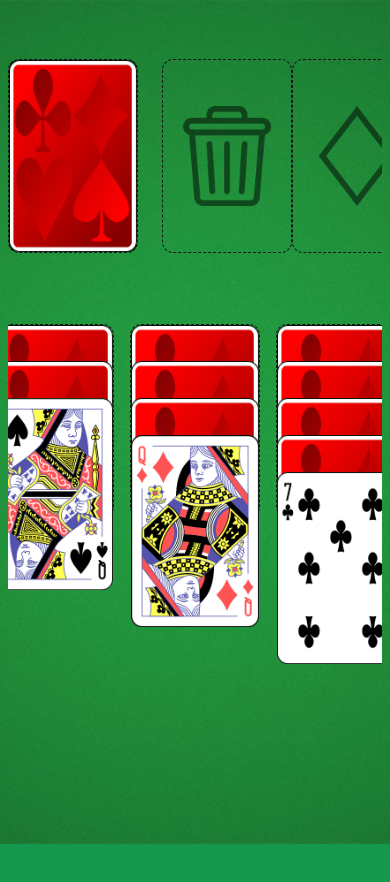
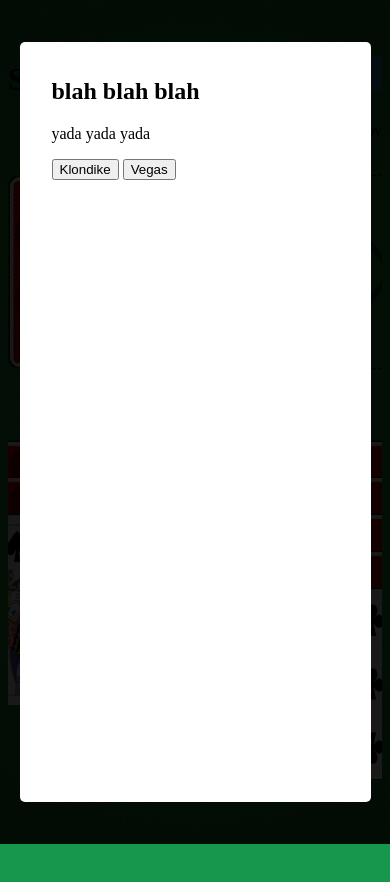
Before and after one commit to moe1011/CST8334-Solitare, a plain HTML site: page src/html/index.html in a window 390 px wide. Drawn offline with Linux system fonts and the light colour scheme.

Commit message:
Added header and modal

```diff
--- a/src/css/index.css
+++ b/src/css/index.css
@@ -96,3 +96,137 @@ ul {
 .fannedList li :last-child {
   height: 12rem;
 }
+
+
+
+
+/* Modal
+ * =============================== */
+.modal {
+  opacity: 0;
+  visibility: hidden;
+  position: fixed;
+  top: 0;
+  right: 0;
+  bottom: 0;
+  left: 0;
+  text-align: left;
+  background: rgba(0,0,0, .9);
+  transition: opacity .50s ease-in-out;
+}
+
+.modal__bg {
+  position: absolute;
+  top: 0;
+  right: 0;
+  bottom: 0;
+  left: 0;
+  cursor: pointer;
+}
+
+.modal-state {
+  display: none;
+}
+
+.modal-state:checked + .modal {
+  opacity: 1;
+  visibility: visible;
+}
+
+.modal-state:checked + .modal .modal__inner {
+  top: 0;
+}
+
+.modal__inner {
+  transition: top .50s ease-in-out;
+  position: absolute;
+  top: -20%;
+  right: 0;
+  bottom: 0;
+  left: 0;
+  width: 50%;
+  margin: auto;
+  overflow: auto;
+  background: #fff;
+  border-radius: 5px;
+  padding: 1em 2em;
+  height: 50%;
+}
+
+.modal__close {
+  position: absolute;
+  right: 1em;
+  top: 1em;
+  width: 1.1em;
+  height: 1.1em;
+  cursor: pointer;
+}
+
+.modal__close:after,
+.modal__close:before {
+  content: '';
+  position: absolute;
+  width: 2px;
+  height: 1.5em;
+  background: #ccc;
+  display: block;
+  transform: rotate(45deg);
+  left: 50%;
+  margin: -3px 0 0 -1px;
+  top: 0;
+}
+
+.modal__close:hover:after,
+.modal__close:hover:before {
+  background: #aaa;
+}
+
+.modal__close:before {
+  transform: rotate(-45deg);
+}
+
+@media screen and (max-width: 768px) {
+
+  .modal__inner {
+    width: 90%;
+    height: 90%;
+    box-sizing: border-box;
+  }
+}
+
+
+
+
+/* Other (from online sample)
+ * =============================== */
+.btn {
+  cursor: pointer;
+  background: #27ae60;
+  display: inline-block;
+  padding: .5em 1em;
+  color: #fff;
+  border-radius: 3px;
+}
+
+.btn:hover,
+.btn:focus {
+  background: #2ecc71;
+}
+
+.btn:active {
+  background: #27ae60;
+  box-shadow: 0 1px 2px rgba(0,0,0, .2) inset;
+}
+
+.btn--blue {
+  background: #2980b9;
+}
+
+.btn--blue:hover,
+.btn--blue:focus {
+  background: #3498db;
+}
+
+.btn--blue:active {
+  background: #2980b9;
+}
--- a/src/html/index.html
+++ b/src/html/index.html
@@ -1,12 +1,27 @@
 <html lang="en">
 <head>
-    <meta charset="UTF-8" />
-    <meta http-equiv="X-UA-Compatible" content="IE=edge" />
-    <meta name="viewport" content="width=device-width, initial-scale=1.0" />
+    <meta charset="UTF-8"/>
+    <meta http-equiv="X-UA-Compatible" content="IE=edge"/>
+    <meta name="viewport" content="width=device-width, initial-scale=1.0"/>
     <link rel="stylesheet" href="../css/index.css">
     <title>Solitare</title>
 </head>
 <body>
+<!-- Header and Game Statistics  -->
+<header>
+    <div>
+        <h1 style="float:left;"><span id="game_type"></span>Solitaire</h1>
+        <p style="float:right;">
+            <label class="btn" for="modal-1">New Game</label>
+            <label class="btn btn--blue" for="modal-2">User Msg Test</label>
+        </p>
+        <p style="float:right; width:8%;">Moves:&nbsp;<span id="moves_count"></span></p>
+        <p style="float:right; width:8%;">Points:&nbsp;<span id="point_count"></span></p>
+        <p style="float:right; width:8%;">Timer:&nbsp;<span id="game_timer"></span></p>
+    </div>
+</header>
+
+
 <div class="top-wrapper">
 
     <div class="stockandwaste">
@@ -26,7 +41,7 @@
     <div class="foundation">
         <div class="imageContainer">
             <ul id="diamondsList" class="card stackedList"></ul>
-              <img src="../images/icons/diamonds.png" width="100" height="100"  class="overlayImage">
+            <img src="../images/icons/diamonds.png" width="100" height="100" class="overlayImage">
         </div>
 
         <div class="imageContainer">
@@ -59,6 +74,32 @@
     </div>
 </div>
 
+
+<!-- Welcome/ New Game Modal  -->
+<input class="modal-state" id="modal-1" type="checkbox" checked/>
+<div class="modal">
+    <label class="modal__bg" for="modal-1"></label>
+    <div class="modal__inner">
+        <!--force use to select game type and close model from btn onclick
+        <label class="modal__close" for="modal-1"></label> -->
+        <h2>blah blah blah</h2>
+        <p>yada yada yada</p>
+        <button id="klondike_btn" onclick="document.getElementById('game_type').innerHTML = 'Klondike '; document.getElementById('modal-1').checked = false;">Klondike</button>
+        <button id="vegas_btn" onclick="document.getElementById('game_type').innerHTML = 'Vegas '; document.getElementById('modal-1').checked = false;">Vegas</button>
+    </div>
+</div>
+
+<!-- User Message Modal -->
+<input class="modal-state" id="modal-2" type="checkbox" />
+<div class="modal">
+    <label class="modal__bg" for="modal-2"></label>
+    <div class="modal__inner">
+        <label class="modal__close" for="modal-2"></label>
+        <h2>win win win</h2>
+        <p>yada yada yada</p>
+    </div>
+</div>
+
 <script src="../javascript/index.js"></script>
 </body>
 </html>
```
Lines whose indentation alone changed are shown as unchanged.
